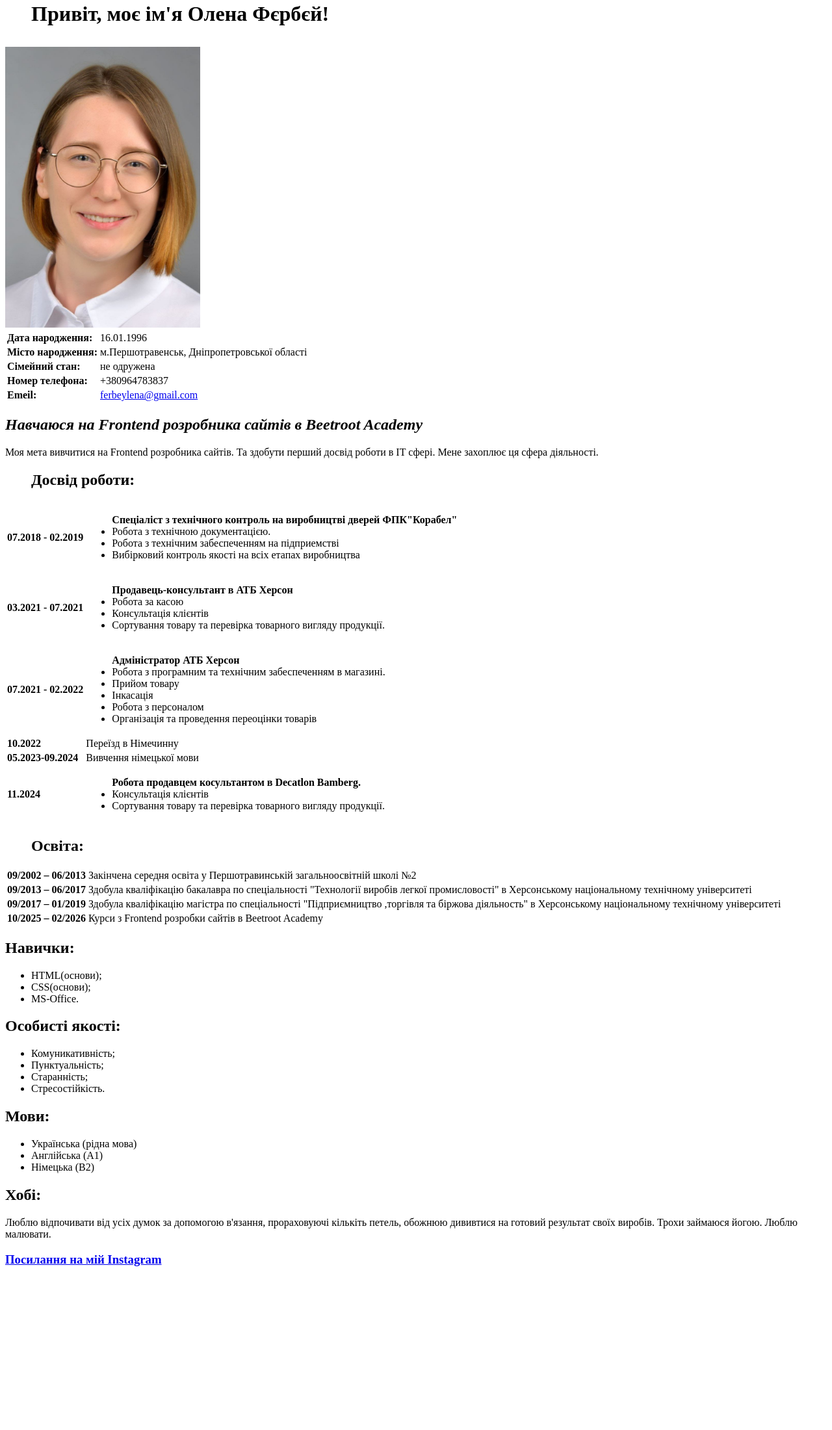
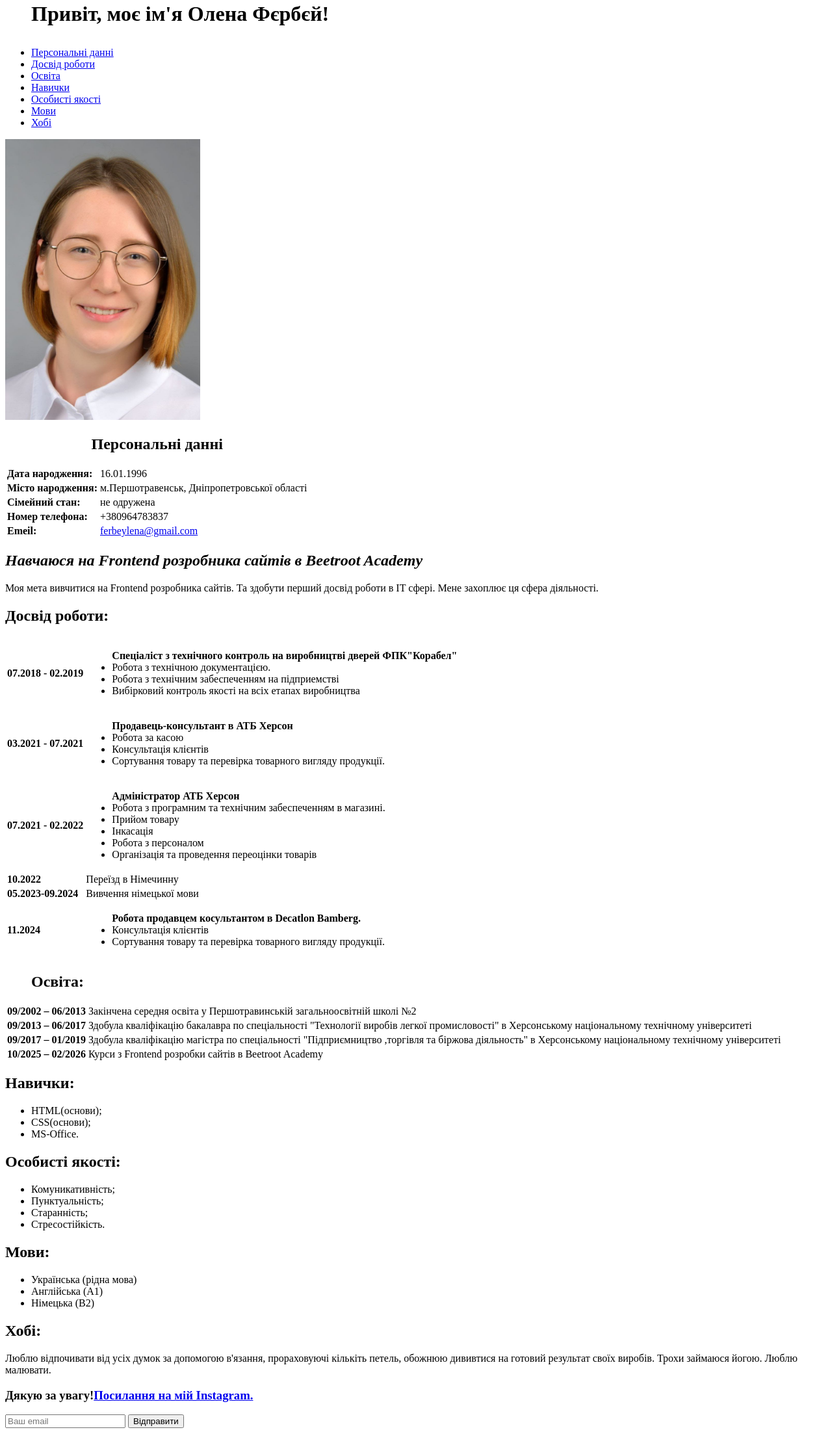
Before and after one commit to olenafierbiei/resume_uk_olena_fierbiei, a plain HTML site: page index.html in a window 1280 px wide. Shown: the part 29-2229 px from the top of the page at 65% size. Before the commit the page ends 1996 px from the top, so only its background shows below. Drawn offline with Linux system fonts and the light colour scheme.

Commit message:
Tags added

```diff
--- a/index.html
+++ b/index.html
@@ -8,13 +8,31 @@
 </head>
 
 <body>
+    <header>
+
         <h1>
             <blockquote>Привіт, моє ім'я Олена Фєрбєй!</blockquote>
         </h1>
-
+        <nav>
+            <ul>
+                <li><a href="#section1">Персональні данні</a></li>
+                <li><a href="#section2">Досвід роботи</a></li>
+                <li><a href="#section3">Освіта</a></li>
+                <li><a href="#section3">Навички</a></li>
+                <li><a href="#section4">Особисті якості</a></li>
+                <li><a href="#section5">Мови</a></li>
+                <li><a href="#section6">Хобі</a></li>
+            </ul>
+        </nav>
+    </header>
+    <main>
+        <section id="section1">
             <img src="photo_olena_fierbiei2.jpg" alt="Моє фото" width="300">
 
             <table>
+                <caption>
+                    <h2>Персональні данні</h2>
+                </caption>
                 <tr>
                     <td><strong>Дата народження:</strong></td>
                     <td>16.01.1996</td>
@@ -42,9 +60,10 @@
             <p>Моя мета вивчитися на Frontend розробника сайтів.
                 Та здобути перший досвід роботи в IT сфері. Мене захоплює ця
                 сфера діяльності. </p>
-    <blockquote>
+        </section>
+        <section id="section2">
             <h2>Досвід роботи:</h2>
-    </blockquote>
+
             <table>
                 <tr>
                     <td><strong>07.2018 - 02.2019 </strong></td>
@@ -96,7 +115,8 @@
                     </td>
                 </tr>
             </table>
-
+        </section>
+        <section id="section3">
             <blockquote>
                 <h2>Освіта:</h2>
             </blockquote>
@@ -121,13 +141,16 @@
                     <td>Курси з Frontend розробки сайтів в Beetroot Academy</td>
                 </tr>
             </table>
-
+        </section>
+        <section id="section4">
             <h2>Навички:</h2>
             <ul>
                 <li>HTML(основи);</li>
                 <li>CSS(основи);</li>
                 <li>MS-Office.</li>
             </ul>
+        </section>
+        <section id="section5">
             <h2>Особисті якості: </h2>
             <ul>
                 <li>Комуникативність;</li>
@@ -135,17 +158,34 @@
                 <li>Старанність;</li>
                 <li>Стресостійкість.</li>
             </ul>
+        </section>
+        <section id="section6">
             <h2>Мови: </h2>
             <ul>
                 <li>Українська (рідна мова)</li>
                 <li>Англійська (A1)</li>
                 <li>Німецька (B2)</li>
             </ul>
+        </section>
+        <section id="section7">
             <h2>Хобі:</h2>
-    <p>Люблю відпочивати від усіх думок за допомогою в'язання,
+            <p>
+                Люблю відпочивати від усіх думок за допомогою в'язання,
                 прораховуючі кількіть петель, обожнюю дививтися на готовий
-        результат своїх виробів. Трохи займаюся йогою. Люблю малювати. </p>
-    <h3><a href="https://www.instagram.com/handmade.farb/?next=%2F">Посилання на мій Instagram</a></h3>
+                результат своїх виробів. Трохи займаюся йогою. Люблю малювати.
+            </p>
+        </section>
+    </main>
+
+
+    <footer>
+        <h3>Дякую за увагу!<a href="https://www.instagram.com/handmade.farb/?next=%2F">Посилання на мій Instagram.</a>
+        </h3>
+        <form id="form">
+            <input type="email" placeholder="Ваш email">
+            <button type="submit">Відправити</button>
+        </form>
+    </footer>
 </body>
 
 </html>
```
Lines whose indentation alone changed are shown as unchanged.
